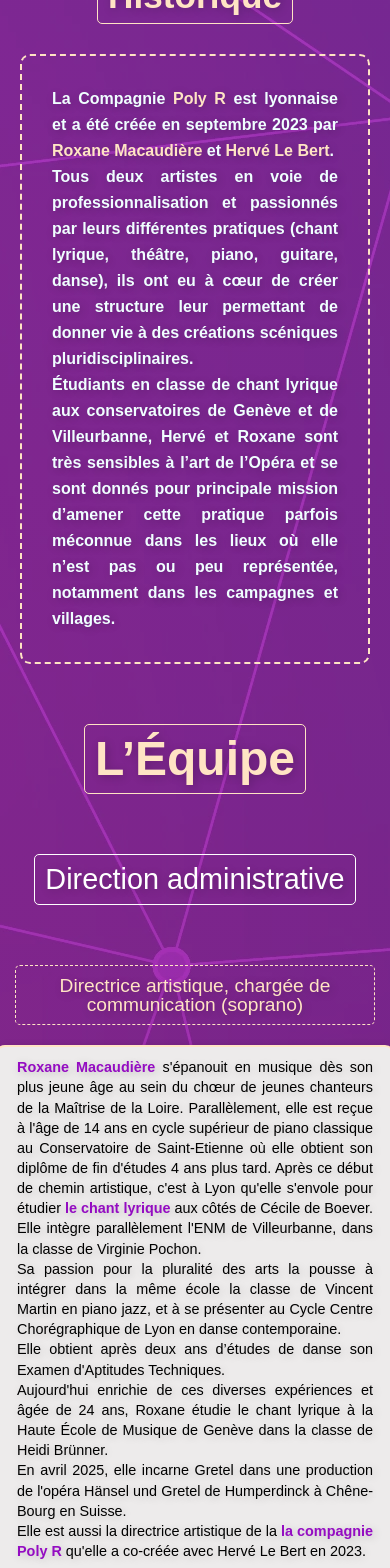
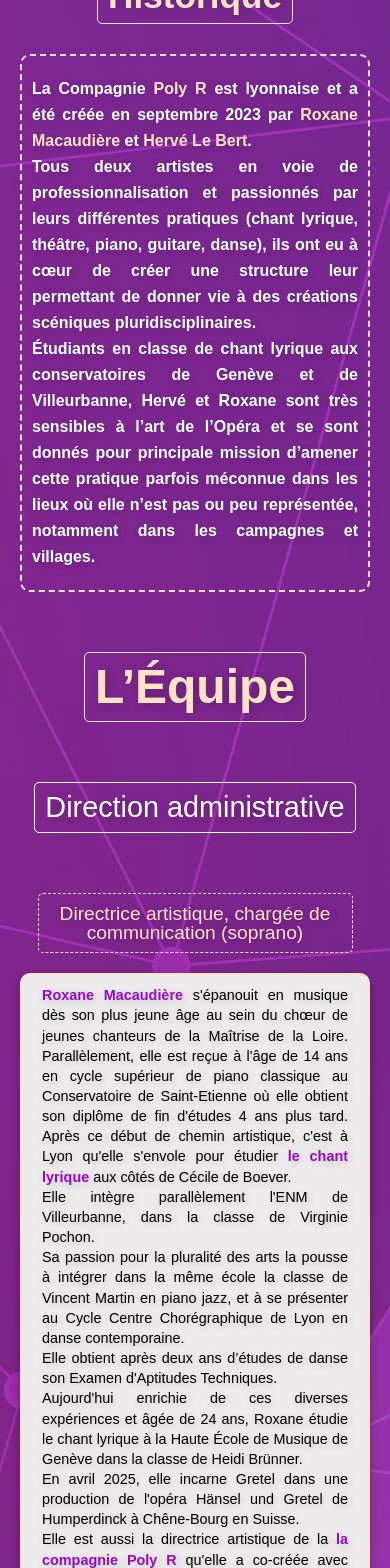
Before and after one commit to NelsonAxolotl/polyr, a React (Vite) app: page /lacie in a window 390 px wide. Shown: the part 432-2000 px from the top of the page. Built offline with nearby package versions, Linux system fonts and the light colour scheme; the HTML template or start-up script is replaced by a standard one; a web font is replaced by a local one.

Commit message:
modif text

```diff
--- a/src/Pages/LaCie.css
+++ b/src/Pages/LaCie.css
@@ -462,12 +462,14 @@
   }
 
   .cie-text {
+    padding: 10px;
     margin-top: -10px;
   }
 
   .cie-text p {
+    text-align: justify;
     font-size: 1rem; /* Réduction de la taille de la police */
-    padding: 10px; /* Réduction de l'espacement intérieur */
+    padding: 10px 0; /* Réduction de l'espacement intérieur */
     margin-top: 0; /* Suppression de la marge supérieure */
   }
 
@@ -517,20 +519,17 @@
   .pic150 img,
   .pic200 img,
   .pic300 img {
-    width: 100%;
+    width: 90%;
     height: 400px;
     margin-top: -20px;
   }
 
   .pic1 img,
-  .pic300 img {
+  .pic300 img,
+  .pic800 img {
     width: 350px;
     height: 400px;
     margin-top: -20px;
-  }
-
-  .text1 {
-    max-width: 100%; /* Largeur maximale */
   }
 
   .all-titre {
--- a/src/Pages/Lacie.jsx
+++ b/src/Pages/Lacie.jsx
@@ -294,9 +294,9 @@
                     contrebassiste. <br />
                     Alba vient de Saint-Étienne, passe beaucoup de temps à
                     Genève pour ses études de contrebasse à la Haute Ecole de
-                    Musique et nous sommes ravis de l'accueillir parmi nous !
-                    Classique, jazz, tango, elle joue de tout, et il y en aura
-                    pour tous les goûts c'est promis
+                    Musique et nous sommes ravis de l&apos;accueillir parmi nous
+                    ! Classique, jazz, tango, elle joue de tout, et il y en aura
+                    pour tous les goûts c&apos;est promis.
                   </p>
                 </div>
               </div>
```
